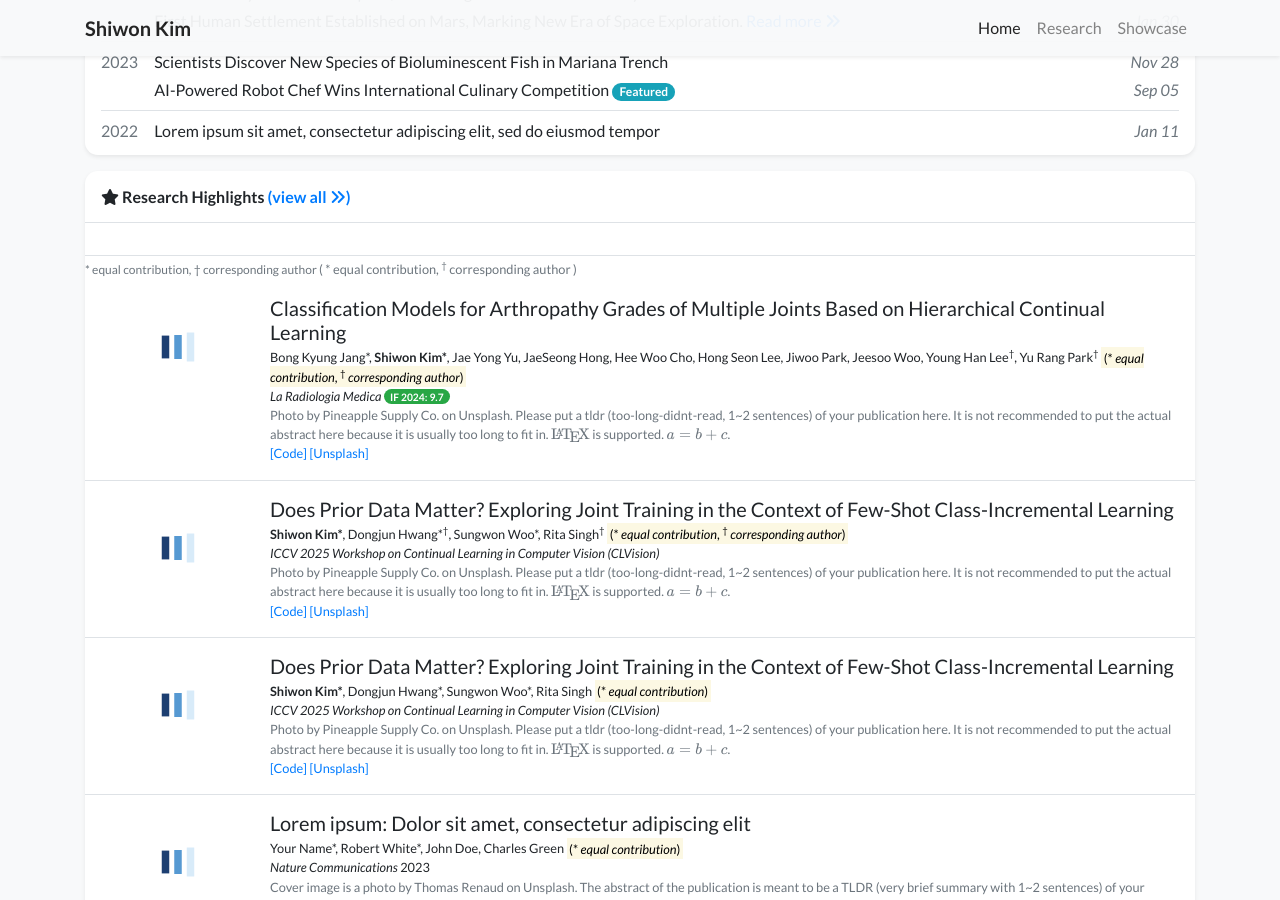
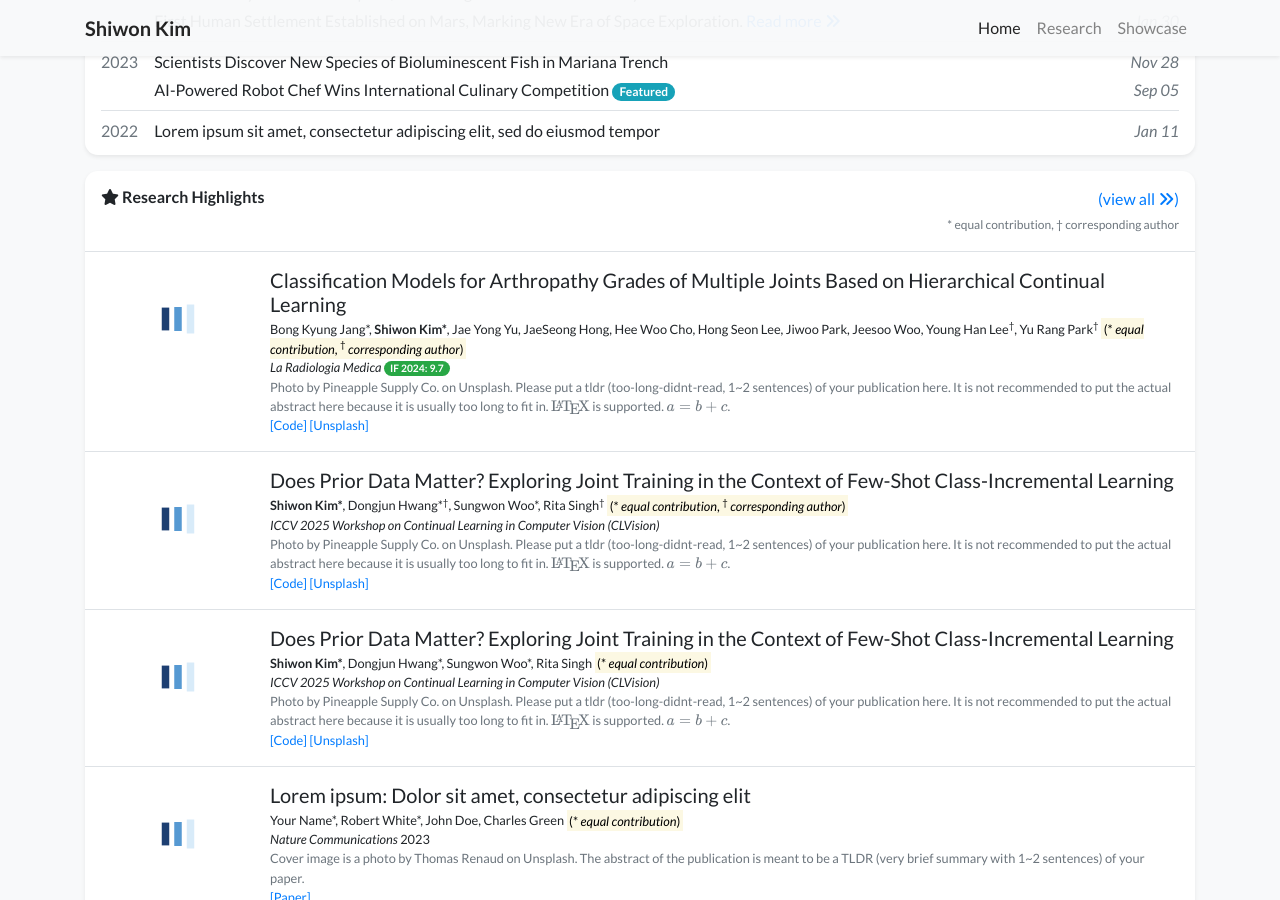
Before and after one commit to shiwonkim/shiwonkim.github.io, a Jekyll site: the page built from index.html, in a window 1280 px wide and 900 px high, scrolled down 921 px. Built offline with Jekyll 4.4.1, drawn with Linux system fonts in a browser that asks for light colours; nearby versions of some CDN libraries; a style sheet for code colours, icons or effects is not loaded.

Commit message:
edit profile

```diff
--- a/_includes/widgets/publication_card.html
+++ b/_includes/widgets/publication_card.html
@@ -1,19 +1,28 @@
 {% assign publications = include.publications %}
 <div class="my-3 p-0 bg-white shadow-sm rounded-xl">
-    <h6 class="border-bottom border-gray p-3 mb-0">
-        {% if include.title %}{{ include.title }}{% else %}<i class="fas fa-star"></i> Selected Recent Publications{% endif %}
-        <a href="{{ 'publications' | relative_url }}">(view all <i class="fas fa-angle-double-right"></i>)</a>
+
+  <div class="border-bottom border-gray p-3 mb-0 d-flex justify-content-between align-items-start">
+    <h6 class="mb-0">
+      {% if include.title %}
+        {{ include.title }}
+      {% else %}
+        <i class="fas fa-star"></i> Selected Recent Publications
+      {% endif %}
     </h6>
-    <h6 class="border-bottom border-gray p-3 mb-0 text-right"></h6>
+    <div class="text-right">
+      <a href="{{ 'publications' | relative_url }}">(view all <i class="fas fa-angle-double-right"></i>)</a><br>
       <small class="text-muted" style="font-size: 0.75em;">
         * equal contribution, † corresponding author
       </small>
-        <small class="text-muted">( * equal contribution, <sup>†</sup> corresponding author )</small>
-    </h6>
+    </div>
+  </div>
+
   {% for item in publications limit:include.limit %}
     {% include widgets/publication_item.html item=item first=false last=false %}
   {% endfor %}
+
   <h6 class="d-block p-3 mt-0 text-right">
     <a href="{{ 'publications' | relative_url }}">All publications <i class="fas fa-angle-double-right"></i></a>
   </h6>
+
 </div>
```
Lines whose indentation alone changed are shown as unchanged.
